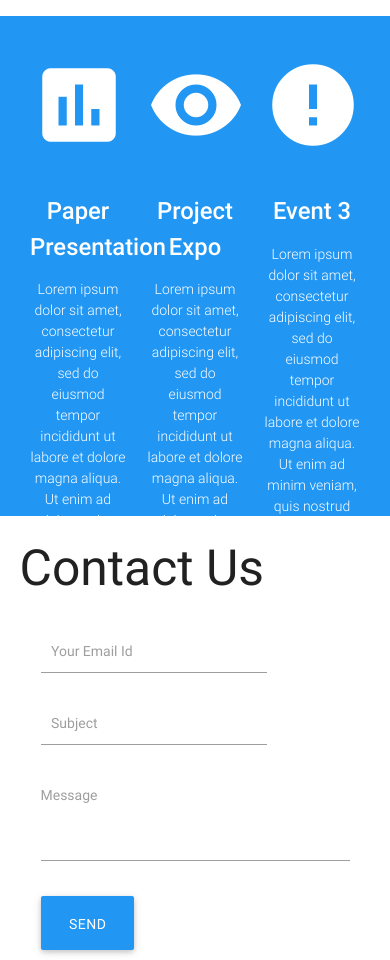
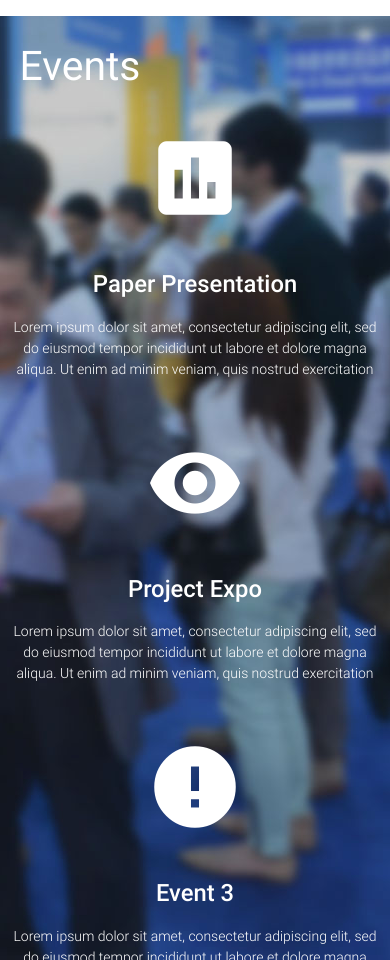
Before and after one commit to arpit9295/IEEE-R-D-Expo, a plain HTML site: page index.html in a window 390 px wide. Shown: the part 1040-2000 px from the top of the page. Drawn offline with nearby package versions, Linux system fonts and the light colour scheme.

Commit message:
Changes to be committed: 	modified:   index.html

```diff
--- a/index.html
+++ b/index.html
@@ -39,7 +39,10 @@
 		margin-top: 5px;
 		margin-bottom: 0;
 	}
-	</style>
+	h3{
+		margin: 2rem 0 1.424rem 0;
+	}
+    </style>
 
 
 </head>
@@ -59,7 +62,9 @@
 			<ul class="side-nav" id="mobile-demo">
 				<li><a href="#home">Home</a></li>
 				<li><a href="#intro">Introduction</a></li>
-				<li><a href="#events">Events</a></li>
+				<li class="hide-on-med-and-up"><a href="#events-mobile">Events</a></li>
+				<li class="hide-on-small-only"><a href="#events">Events</a></li>
+
 				<li><a href="#contact">Contact Us</a></li>
 				<li><a class="modal-trigger blue white-text" href="#register">Register</a></li>
 			</ul>
@@ -155,15 +160,17 @@
 		<div class="parallax" id="mesh"></div>
     </div>
 
-	<div class="parallax-container" id="intro">
+	<div class="parallax-container valign-wrapper" id="intro">
 		<div class="container row">
-            <h2 class="header">Introduction</h2>
-			<p class="flow-text">Lorem ipsum dolor sit amet, consectetur adipiscing elit, sed do eiusmod tempor incididunt ut labore et dolore magna aliqua. Ut enim ad minim veniam, quis nostrud exercitation ullamco laboris nisi ut aliquip ex ea commodo consequat. Duis aute irure dolor in reprehenderit in voluptate velit esse cillum dolore eu fugiat nulla pariatur. Excepteur sint occaecat cupidatat non proident, sunt in culpa qui officia deserunt mollit anim id est laborum.</p>
+            <h3 class="header">Introduction</h3>
+			<p class="flow-text">The IEEE student chapter of the IEEE Student Branch, Jaypee University of Information Technology, Waknaghat, is organising "Research and Development Expo (R&D Expo)" on May 7, 2016. This exhibition is aimed at stimulating and fostering student research. It would provide a forum for exchange of new ideas highlighting the student research accomplishments. It welcomes all the research work, paper and project presentation.</p>
 		</div>
 	</div>
-	<div class="parallax-container blue" id="events">
+	<div class="parallax-container hide-on-small-only valign wrapper" id="events">
 		<div class="container row">
-            <div class="col s4">
+            <h3 class="header white-text">Events</h3>
+
+			<div class="col s4">
 				<div class="center event event-example">
 					<i class="material-icons">assessment</i>
 					<p class="event-caption">Paper Presentation</p>
@@ -174,23 +181,50 @@
 				<div class="center event event-example">
 					<i class="material-icons">visibility</i>
 					<p class="event-caption">Project Expo</p>
-					<p class="light center">Lorem ipsum dolor sit amet, consectetur adipiscing elit, sed do eiusmod tempor incididunt ut labore et dolore magna aliqua. Ut enim ad minim veniam, quis nostrud exercitation</p>
+					<p class="light center">The projects will be chosen based on technical merit, interest, applicability, and how well they fit a coherent and balanced technical program. Projects can be submitted in teams.</p>
 				</div>
             </div>
             <div class="col s4">
 				<div class="center event event-example">
-
 					<i class="material-icons">error</i>
 					<p class="event-caption">Event 3</p>
 					<p class="light center">Lorem ipsum dolor sit amet, consectetur adipiscing elit, sed do eiusmod tempor incididunt ut labore et dolore magna aliqua. Ut enim ad minim veniam, quis nostrud exercitation</p>
-
 				</div>
             </div>
 		</div>
+		<div class="parallax"><img src="img/bg1.jpg"></img></div>
+	</div>
+	<div class="parallax-container hide-on-med-and-up" style="height:auto;" id="events-mobile">
+	<div class="container">
+		<h3 class="header white-text">Events</h3>
+		<div class="row center event event-example">
+
+				<i class="material-icons">assessment</i>
+				<p class="event-caption">Paper Presentation</p>
+				<p class="light center">Lorem ipsum dolor sit amet, consectetur adipiscing elit, sed do eiusmod tempor incididunt ut labore et dolore magna aliqua. Ut enim ad minim veniam, quis nostrud exercitation</p>
+
+		</div>
+		<div class="row center event event-example">
+				<i class="material-icons">visibility</i>
+				<p class="event-caption">Project Expo</p>
+				<p class="light center">Lorem ipsum dolor sit amet, consectetur adipiscing elit, sed do eiusmod tempor incididunt ut labore et dolore magna aliqua. Ut enim ad minim veniam, quis nostrud exercitation</p>
+
+		</div>
+		<div class="row center event event-example">
+
+
+				<i class="material-icons">error</i>
+				<p class="event-caption">Event 3</p>
+				<p class="light center">Lorem ipsum dolor sit amet, consectetur adipiscing elit, sed do eiusmod tempor incididunt ut labore et dolore magna aliqua. Ut enim ad minim veniam, quis nostrud exercitation</p>
+
+
+		</div>
+	</div>
+	<div class="parallax"><img src="img/bg2.jpg"></img></div>
 	</div>
 	<div class="parallax-container" id="contact">
-		<div class="container row">
-            <h2 class="header">Contact Us</h2>
+		<div class="container row" style="padding-top:15px;">
+            <h3 class="header">Contact Us</h3>
 
 			<form class="col s12">
 				<div class="col s9">
@@ -207,7 +241,7 @@
 				</div>
 				<div class="input-field col s12">
 					<textarea id="content" class="materialize-textarea"></textarea>
-					<label for="content">Message</label>
+					<label for="content" style="padding-left:10px;">Message</label>
 				</div>
 				<div class="input-field col s12">
 					<a class="btn-large blue white-text waves-effect waves-light">Send</a>
@@ -225,9 +259,9 @@
           </div>
         </footer>
 	<!--JAVASCRIPT-->
-	<script type="text/javascript" src="https://code.jquery.com/jquery-2.1.1.min.js"></script>
+	<script type="text/javascript" src="js/jquery-2.2.1.min.js"></script>
 	<script type="text/javascript" src="js/materialize.min.js"></script>
-	<script type="text/javascript" src="https://goo.gl/cCLgOU"></script>
+	<script type="text/javascript" src="js/mesh.js"></script>
 	<script>
 		$(document).ready(function(){
 			/*$("#button").click(function() {
@@ -250,7 +284,7 @@
 					target = target.length ? target : $('[name=' + this.hash.slice(1) +']');
 					if (target.length) {
 						$('html, body').animate({
-							scrollTop: target.offset().top
+							scrollTop: target.offset().top-56
 						}, 200);
 						return false;
 					}
```
